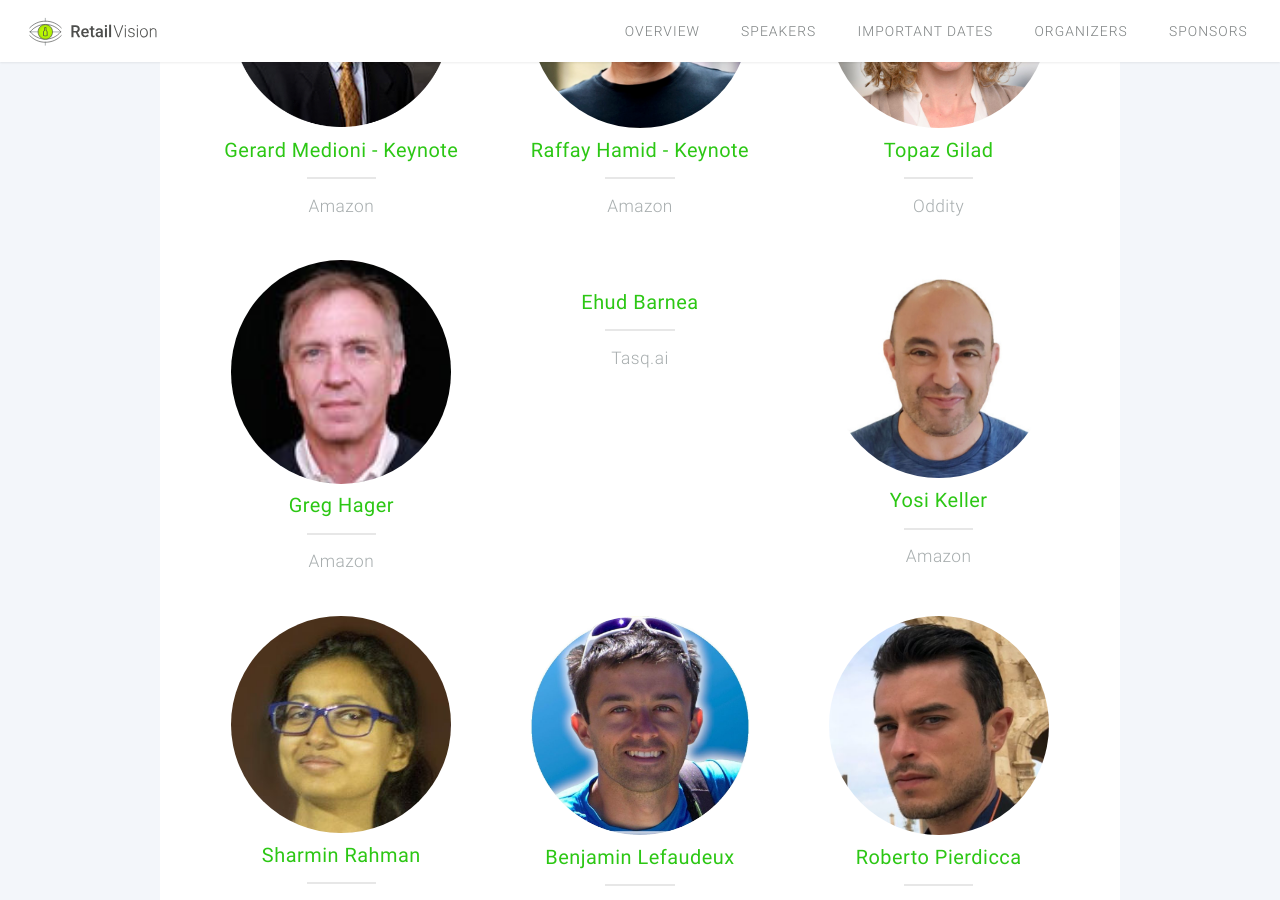
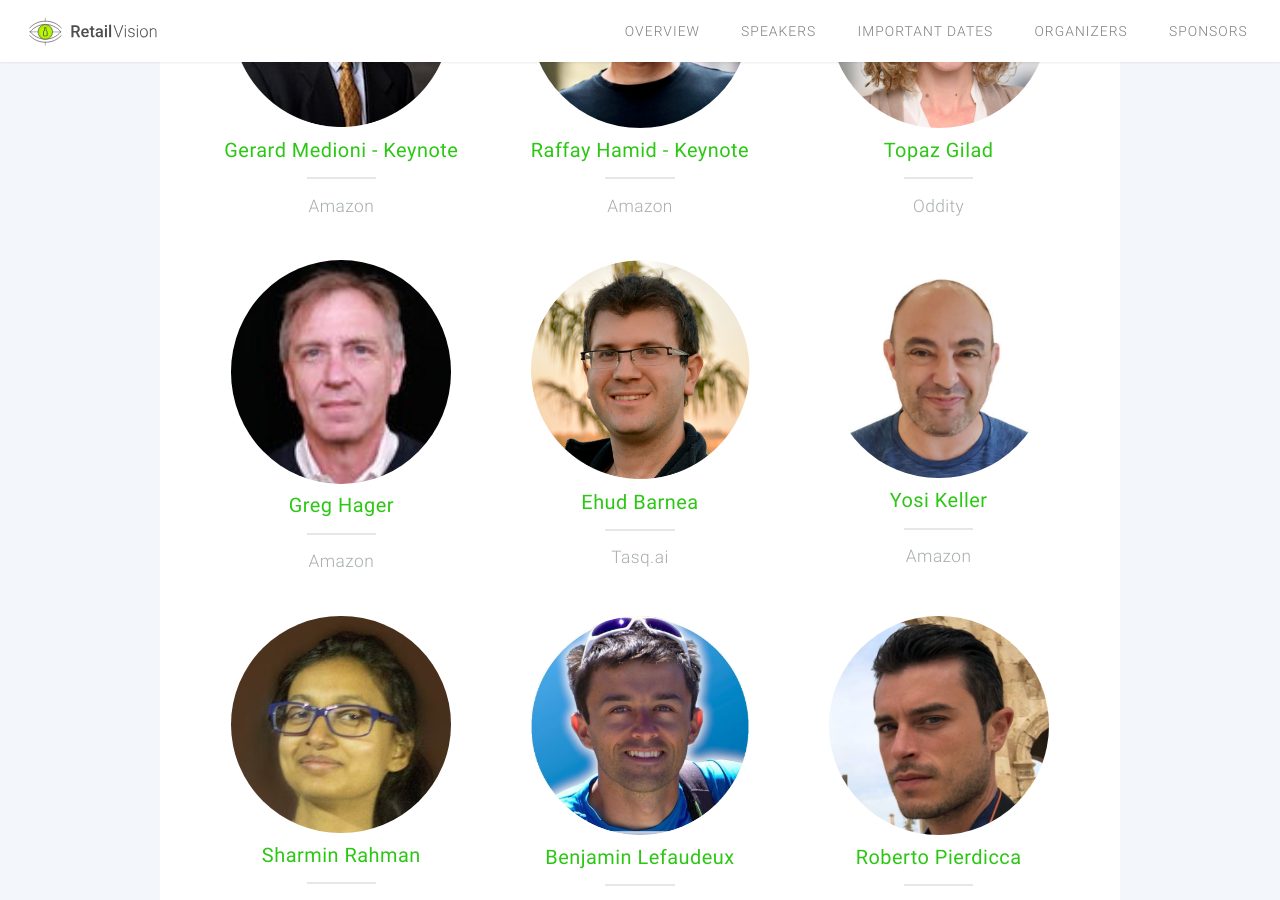
Before and after one commit to retailvisionworkshop/retailvisionworkshop.github.io, a Jekyll site: the page built from index.html, in a window 1280 px wide and 900 px high, scrolled down 1781 px. Built offline with Jekyll 4.4.1, drawn with Linux system fonts in a browser that asks for light colours.

Commit message:
Add files via upload

```diff
--- a/index.html
+++ b/index.html
@@ -172,7 +172,7 @@ redirect_from: "/"
             <div class="4u">
                 <a href="http://ehudbarnea.com" target="_blank">
                     <section>
-                        <img class="image-circle" src="/images/organizers/Ehud_Barnea.png" alt=""/>
+                        <img class="image-circle" src="/images/organisers/Ehud_Barnea.png" alt=""/>
                         <header id="name">
                             <strong>Ehud Barnea</strong>
                         </header>
```
